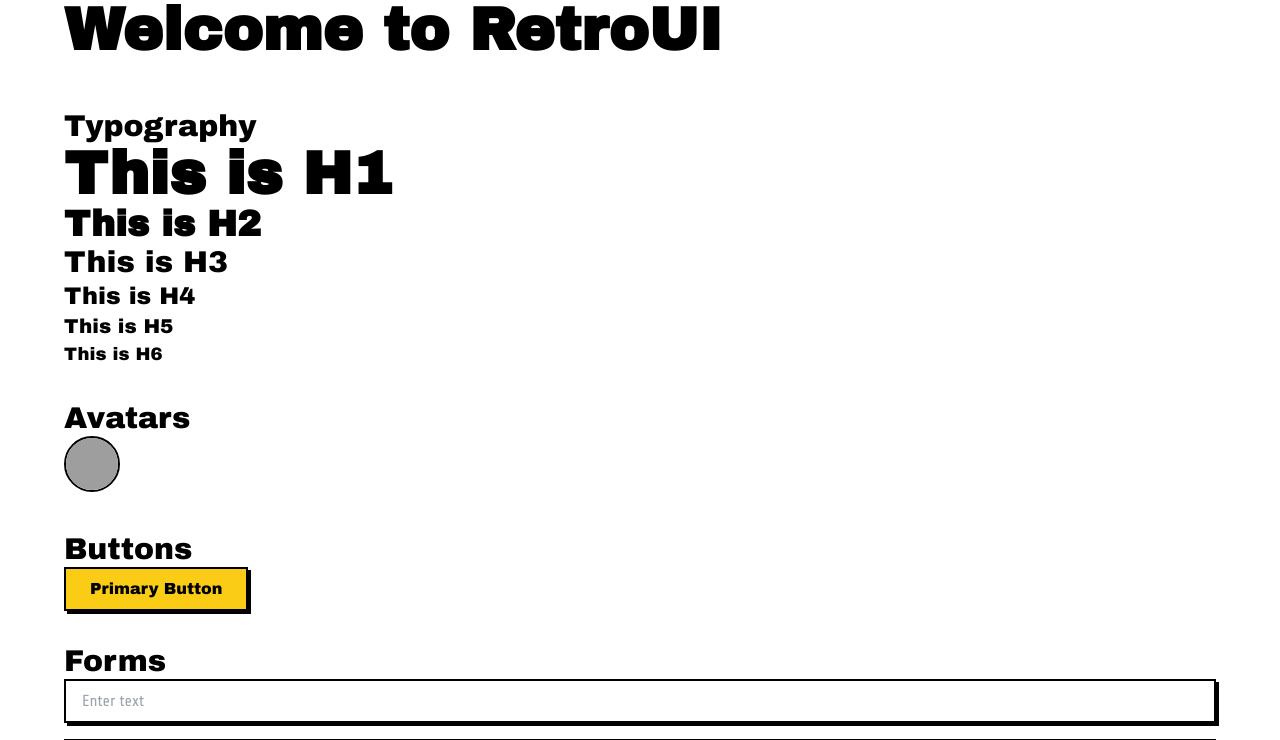
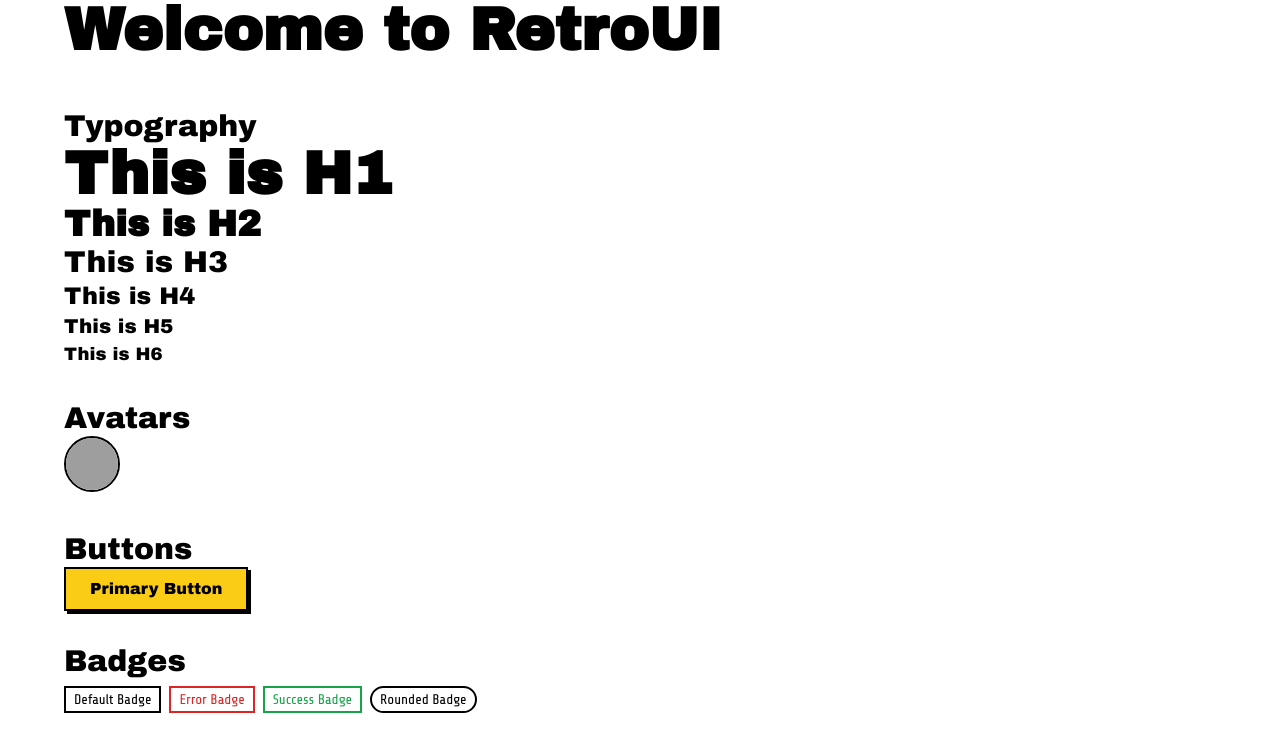
Before and after one commit to Logging-Stuff/RetroUI, a Next.js app: page / in a window 1280 px wide. Shown: the top 740 px of the page. Built offline with nearby package versions, Linux system fonts and the light colour scheme; grey boxes are pictures that could not be loaded.

Commit message:
Badge ✅

```diff
--- a/app/page.tsx
+++ b/app/page.tsx
@@ -15,6 +15,7 @@ import {
   Avatar,
 } from "@/components";
 import { Login } from "@/components/Login";
+import { Badge } from "@/components/Badges";
 
 export default function page() {
   return (
@@ -44,6 +45,16 @@ export default function page() {
         </div>
 
         <div>
+          <H3>Badges</H3>
+          <div className="space-x-2 mt-2">
+            <Badge>Default Badge</Badge>
+            <Badge variant="error">Error Badge</Badge>
+            <Badge variant="success">Success Badge</Badge>
+            <Badge className="rounded-full">Rounded Badge</Badge>
+          </div>
+        </div>
+
+        <div>
           <H3>Forms</H3>
           <Input />
           <div className="h-4"></div>
--- /dev/null
+++ b/components/Badges/Badge.tsx
@@ -0,0 +1,36 @@
+import React, { HTMLAttributes } from "react";
+
+const variants = {
+  default: "border-black text-black",
+  error: "border-red-600 text-red-600",
+  success: "border-green-600 text-green-600",
+};
+
+interface ButtonProps extends HTMLAttributes<HTMLSpanElement> {
+  size?: "sm" | "md" | "lg";
+  variant?: keyof typeof variants;
+  className?: string;
+}
+
+export function Badge({
+  children,
+  size = "md",
+  variant = "default",
+  className = "",
+  ...props
+}: ButtonProps) {
+  const sizeClasses = {
+    sm: "px-4 py-1 text-sm",
+    md: "px-2 py-1 text-sm",
+    lg: "px-8 py-3 text-lg",
+  };
+
+  return (
+    <span
+      className={`text-primary-foreground border-2 ${variants[variant]} ${sizeClasses[size]} ${className}`}
+      {...props}
+    >
+      {children}
+    </span>
+  );
+}
--- /dev/null
+++ b/components/Badges/index.ts
@@ -0,0 +1 @@
+export * from "./Badge"
```
